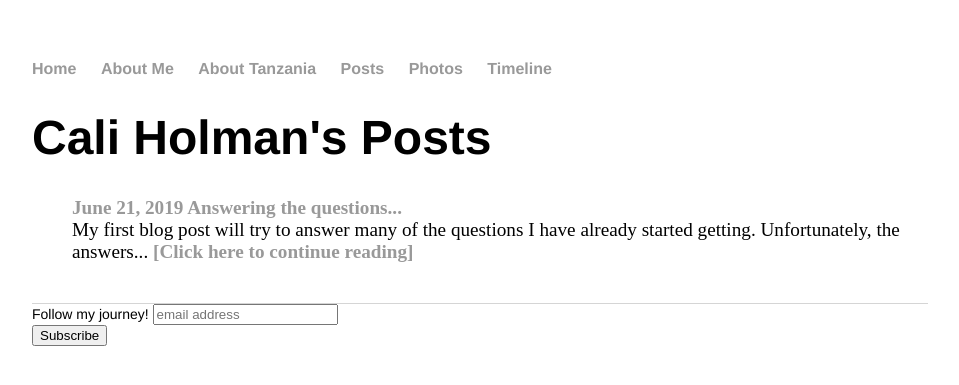
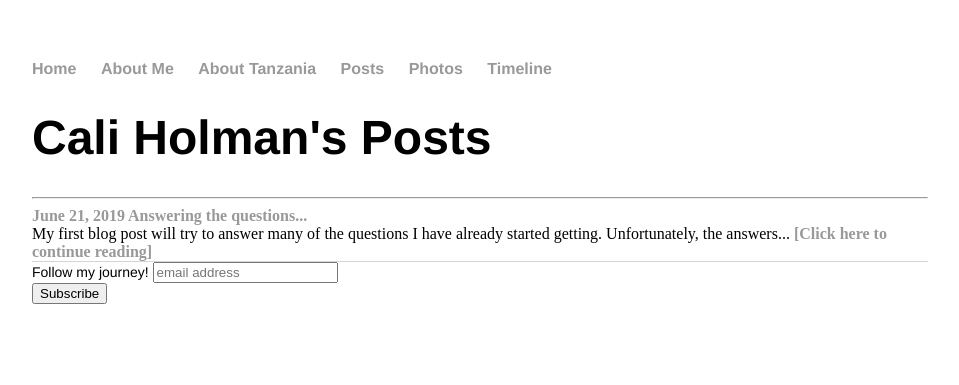
Before and after one commit to caliholman/caliholman.github.io, a Jekyll site: the page built from posts/index.html, in a window 1280 px wide. Shown: the top 385 px of the page, without its empty margins (160-1119 px from the left). Built offline with Jekyll 4.4.1, drawn with Linux system fonts in a browser that asks for light colours; comment, search, counter and statistics services are not loaded.

Commit message:
added weighted line between posts on /posts.html

```diff
--- a/posts/index.html
+++ b/posts/index.html
@@ -3,14 +3,12 @@ layout: default
 title: Cali Holman's Posts
 ---
 	<h1>{{ page.title }}</h1>
-	<ul class="posts">
 
 	  {% for post in site.posts %}
-             <li>
+		<hr>
+		<div>
 		<a style="font-weight:bold" href="{{ post.url }}" title="{{ post.title }}">{{ post.date | date: '%B %d, %Y' }} {{ post.title }} </a>
 		<br>
 		{{ post.content | strip_html | truncatewords: 20 }}
 		<a style="font-weight:bold" href="{{ post.url }}" title="{{ post.title }}">[Click here to continue reading]</a>
-	     </li>
 	  {% endfor %}
-	</ul>
```
